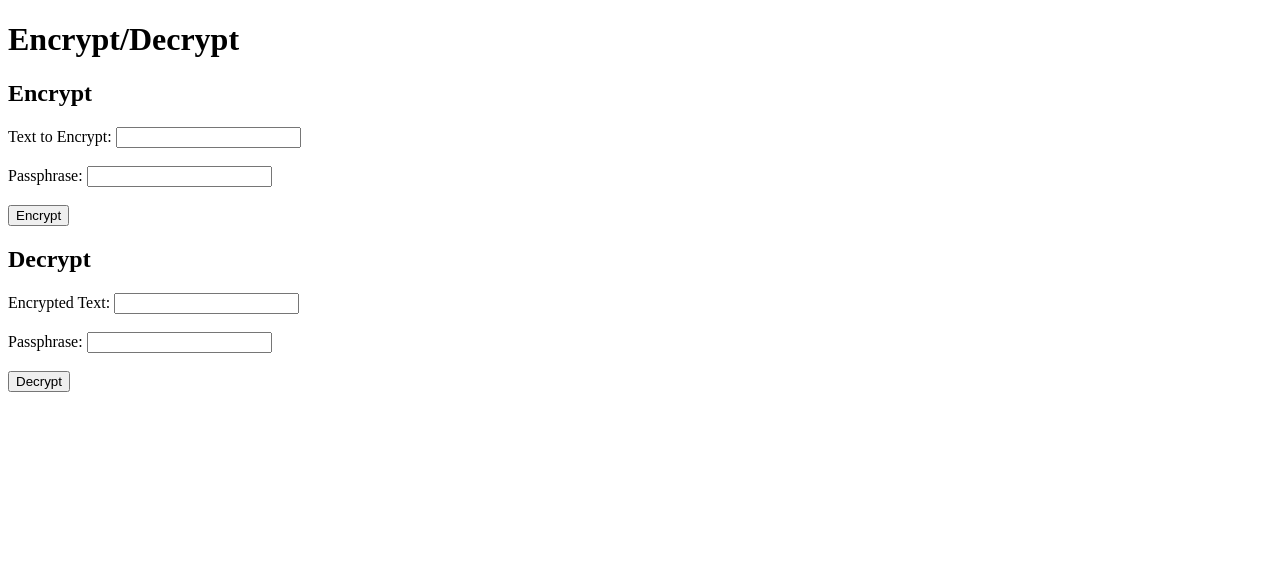
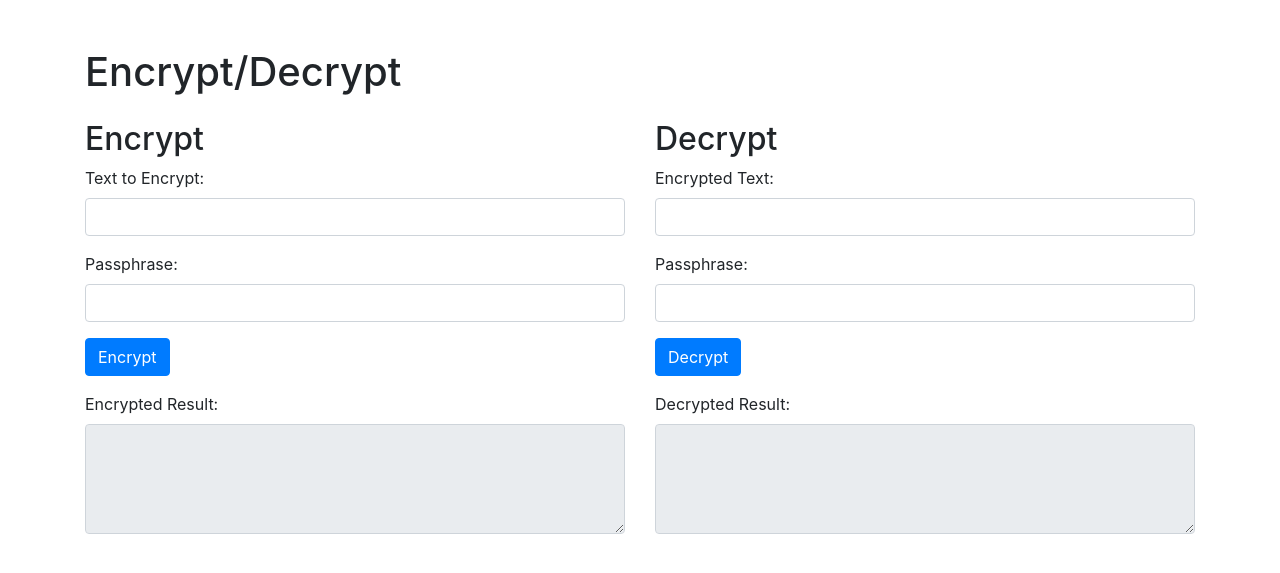
Before and after one commit to minaerian/masari, a Flask app: page / in a window 1280 px wide. Shown: the top 573 px of the page. Run offline with Flask 3, Linux system fonts and the light colour scheme; some libraries are stand-ins or nearby versions.

Commit message:
better ui

```diff
--- a/main.py
+++ b/main.py
@@ -8,12 +8,12 @@ def main():
         password = input("Enter the text to encrypt: ")
         passphrase = input("Enter the passphrase: ")
         encrypted = encrypt_password(password, passphrase)
-        print(f"Encrypted: {encrypted}")
+        print(f"Encrypted:\n{encrypted}")
     elif choice == 'D':
         encrypted_value = input("Enter the encrypted text: ")
         passphrase = input("Enter the passphrase: ")
         decrypted = decrypt_password(encrypted_value, passphrase)
-        print(f"Decrypted: {decrypted}")
+        print(f"Decrypted:\n{decrypted}")
     else:
         print("Invalid choice. Please enter 'E' for encrypt or 'D' for decrypt.")
 
--- a/password.py
+++ b/password.py
@@ -1,8 +1,12 @@
 # password.py
 from crypto import encrypt, decrypt
+from cryptography.fernet import InvalidToken
 
 def encrypt_password(password, passphrase):
     return encrypt(password, passphrase)
 
 def decrypt_password(encrypted_password, passphrase):
-    return decrypt(encrypted_password, passphrase)
+    try:
+        return decrypt(encrypted_password, passphrase)
+    except InvalidToken:
+        return "Error: Incorrect passphrase"
--- a/templates/index.html
+++ b/templates/index.html
@@ -1,9 +1,9 @@
-<!-- templates/index.html -->
 <!DOCTYPE html>
 <html lang="en">
 <head>
     <meta charset="UTF-8">
     <title>Encrypt/Decrypt</title>
+    <link href="https://stackpath.bootstrapcdn.com/bootstrap/4.5.2/css/bootstrap.min.css" rel="stylesheet">
     <script src="https://code.jquery.com/jquery-3.6.0.min.js"></script>
     <script>
         $(document).ready(function() {
@@ -14,7 +14,10 @@
                     url: '/encrypt',
                     data: $(this).serialize(),
                     success: function(response) {
-                        $('#encrypt-result').text('Encrypted: ' + response.result);
+                        $('#encrypt-result').val(response.result);
+                    },
+                    error: function() {
+                        $('#encrypt-result').val('An error occurred.');
                     }
                 });
             });
@@ -26,7 +29,10 @@
                     url: '/decrypt',
                     data: $(this).serialize(),
                     success: function(response) {
-                        $('#decrypt-result').text('Decrypted: ' + response.result);
+                        $('#decrypt-result').val(response.result);
+                    },
+                    error: function() {
+                        $('#decrypt-result').val('An error occurred.');
                     }
                 });
             });
@@ -34,26 +40,47 @@
     </script>
 </head>
 <body>
-    <h1>Encrypt/Decrypt</h1>
+    <div class="container">
+        <h1 class="mt-5">Encrypt/Decrypt</h1>
 
+        <div class="row mt-4">
+            <div class="col-md-6">
                 <h2>Encrypt</h2>
                 <form id="encrypt-form">
+                    <div class="form-group">
                         <label for="password">Text to Encrypt:</label>
-        <input type="text" id="password" name="password"><br><br>
+                        <input type="text" id="password" name="password" class="form-control" required>
+                    </div>
+                    <div class="form-group">
                         <label for="passphrase">Passphrase:</label>
-        <input type="text" id="passphrase" name="passphrase"><br><br>
-        <input type="submit" value="Encrypt">
+                        <input type="text" id="passphrase" name="passphrase" class="form-control" required>
+                    </div>
+                    <button type="submit" class="btn btn-primary">Encrypt</button>
                 </form>
-    <p id="encrypt-result"></p>
-
+                <div class="form-group mt-3">
+                    <label for="encrypt-result">Encrypted Result:</label>
+                    <textarea id="encrypt-result" class="form-control" rows="4" readonly></textarea>
+                </div>
+            </div>
+            <div class="col-md-6">
                 <h2>Decrypt</h2>
                 <form id="decrypt-form">
+                    <div class="form-group">
                         <label for="encrypted_value">Encrypted Text:</label>
-        <input type="text" id="encrypted_value" name="encrypted_value"><br><br>
+                        <input type="text" id="encrypted_value" name="encrypted_value" class="form-control" required>
+                    </div>
+                    <div class="form-group">
                         <label for="passphrase">Passphrase:</label>
-        <input type="text" id="passphrase" name="passphrase"><br><br>
-        <input type="submit" value="Decrypt">
+                        <input type="text" id="passphrase" name="passphrase" class="form-control" required>
+                    </div>
+                    <button type="submit" class="btn btn-primary">Decrypt</button>
                 </form>
-    <p id="decrypt-result"></p>
+                <div class="form-group mt-3">
+                    <label for="decrypt-result">Decrypted Result:</label>
+                    <textarea id="decrypt-result" class="form-control" rows="4" readonly></textarea>
+                </div>
+            </div>
+        </div>
+    </div>
 </body>
 </html>
```
Lines whose indentation alone changed are shown as unchanged.
